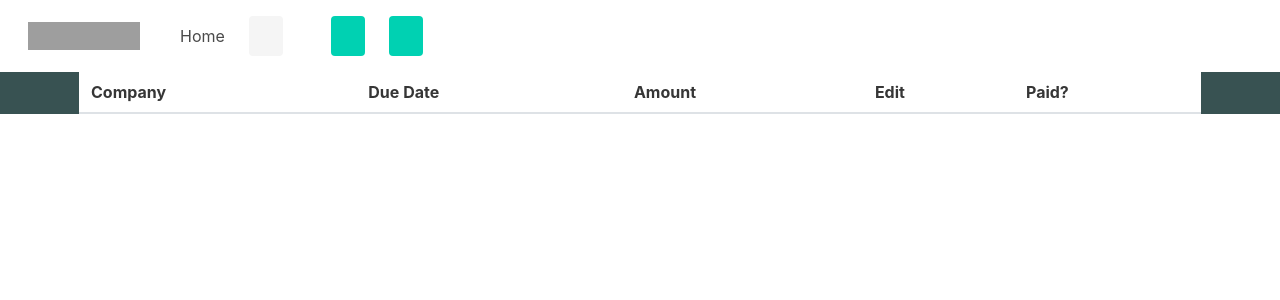
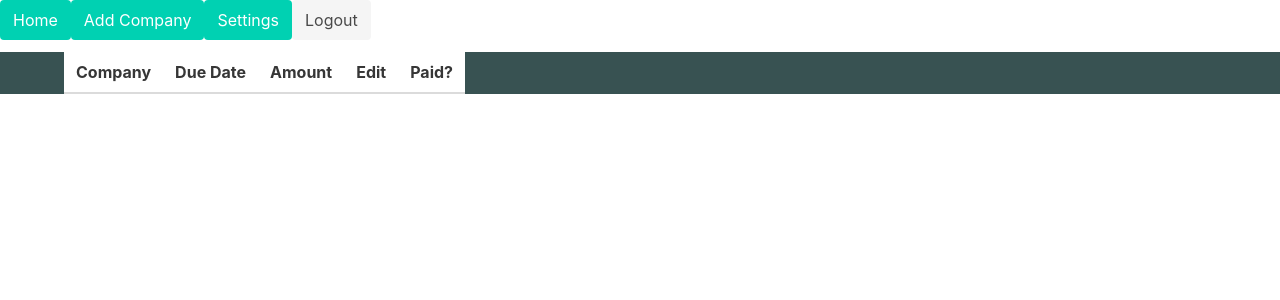
Before and after one commit to davidfries/BillTrak, a Flask app: a page that uses templates/base.html in a window 1280 px wide. Shown: the top 300 px of the page. Run offline with Flask 2, Linux system fonts and the light colour scheme; the visitor is signed in with stand-in values (Sample User, id 1); data that the repository does not hold is empty; parts of the project's set-up code (start-up, migrations or seed data) failed here and were passed over; some libraries are stand-ins or nearby versions; grey boxes are pictures that could not be loaded.

Commit message:
fixed navbar, re-architected it again styling now needs fixed for bulma across all pages

```diff
--- a/static/css/styles.css
+++ b/static/css/styles.css
@@ -13,20 +13,3 @@ body
 .nav{
     padding: 5px;
 }
-
-.nav-item
-{
-    padding-left: 2px;
-}
-
-
-#dataviz{
-    float: right;
-    position: relative;
-    width:445px;
-    height:225px;
-    background-color: aquamarine;
-    margin-bottom: 1.5%;
-    margin-top: 1.5%;
-
-}
--- a/templates/base.html
+++ b/templates/base.html
@@ -9,13 +9,9 @@
     <meta name="viewport" content="width=device-width, initial-scale=1">
 
     <!-- Bootstrap CSS -->
-    <link rel="stylesheet" href="https://stackpath.bootstrapcdn.com/bootstrap/4.1.2/css/bootstrap.min.css"
-        integrity="sha384-Smlep5jCw/wG7hdkwQ/Z5nLIefveQRIY9nfy6xoR1uRYBtpZgI6339F5dgvm/e9B" crossorigin="anonymous">
-</head>
-
-<body>
-
-    <!-- Optional JavaScript -->
+    <!-- <link rel="stylesheet" href="https://stackpath.bootstrapcdn.com/bootstrap/4.1.2/css/bootstrap.min.css"
+        integrity="sha384-Smlep5jCw/wG7hdkwQ/Z5nLIefveQRIY9nfy6xoR1uRYBtpZgI6339F5dgvm/e9B" crossorigin="anonymous"> -->
+         <!-- Optional JavaScript -->
     <!-- jQuery first, then Popper.js, then Bootstrap JS -->
 
     <link rel="stylesheet" type="text/css" href="{{ url_for('static', filename='css/easy-autocomplete.min.css') }}">
@@ -34,54 +30,50 @@
         crossorigin="anonymous"></script>
     <!-- <script src="https://stackpath.bootstrapcdn.com/bootstrap/4.1.2/js/bootstrap.min.js" integrity="sha384-o+RDsa0aLu++PJvFqy8fFScvbHFLtbvScb8AjopnFD+iEQ7wo/CG0xlczd+2O/em" crossorigin="anonymous"></script> -->
     <script src="{{ url_for('static',filename='js/jquery.autocomplete.js') }}"></script>
+</head>
+
+<body>
+
+
     {% block extrascripts %}
     {% endblock %}
     <nav class="navbar" role="navigation" aria-label="main navigation">
-        <div class="navbar-brand">
-            <a class="navbar-item" href="https://bulma.io">
-                <img src="https://bulma.io/images/bulma-logo.png" width="112" height="28">
-            </a>
 
-            <a role="button" class="navbar-burger burger" aria-label="menu" aria-expanded="false"
-                data-target="navbarBasicExample">
-                <span aria-hidden="true"></span>
-                <span aria-hidden="true"></span>
-                <span aria-hidden="true"></span>
-            </a>
-        </div>
 
         <div id="navbarBasicExample" class="navbar-menu">
             <div class="navbar-start">
-                <a href="{{ url_for('default')  }}" class="navbar-item">
+                <a href="{{ url_for('default')  }}" class="navbar-item button is-primary">
                     Home
                 </a>
-                <div class="navbar-item">
-                    <a class="button is-light" href="{{ url_for('logout')  }}">
 
-                    </a>
-                </div>
-                <div class="navbar-item">
+
                     <!-- Addbill -->
                     {% block addbill %}
 
                     {% endblock %}
-                </div>
-                <div class="navbar-item">
-                    <a class="button is-primary">
-                        <!-- AddCompany -->
 
-                    </a>
-                </div>
-                <div class="navbar-item">
-                    <a class="button is-primary" href="{{ url_for('managesettings')  }}">
+                    {% block addcompany %}
 
-                        <!-- Settings -->
-                    </a>
-                </div>
+                    {% endblock %}
+                    {% block settings %}
+                    <a class="navbar-item button is-primary" href="{{ url_for('managesettings')  }}">
+                            Settings
+                            <!-- Settings -->
+                        </a>
+                    {% endblock %}
+
+                    {% block logout %}
+
+                    {% endblock %}
+            </div>
 
 
 
             </div>
+
+
+
+
     </nav>
 
 
@@ -97,7 +89,7 @@
 
     {% endblock %}
 
-    </div>
+
 
 </body>
 
--- a/templates/bills.html
+++ b/templates/bills.html
@@ -1,23 +1,33 @@
 {% extends "base.html" %}
 
-
+{% block addcompany %}
+<a class="navbar-item button is-primary" href="{{ url_for('addcompany') }}">
+        <!-- AddCompany -->
+        Add Company
+    </a>
+    {% endblock %}
 
 
 {% block addbill %}
 {% if companycount >0 %}
 
-<a class="button is-primary" href="{{ url_for('addbill')  }}">Add Company</a>
+<a class="navbar-item button is-primary" href="{{ url_for('addbill')  }}">Add Bill</a>
 {% else %}
 {{ super() }}
 {% endif %}
 {% endblock %}
 
 
+{% block logout %}
 
+        <a class="navbar-item button is-light" href="{{ url_for('logout')  }}">
+                Logout
+            </a>
+{% endblock %}
 
 {% block content %}
 
-<div class="container text-center">
+<div class="container">
     <table class="table">
         <thead>
             <tr>
@@ -37,11 +47,8 @@
                 <td>{{ bill.duedate }}</td>
                 <td> {{ bill.amt }} </td>
                 <td>
-                    <form action="{{ url_for('editbill',billid=bill.billid) }}" method="GET">
-                        <button type="submit" class="btn custbtn-drk">Edit</button>
 
-                    </form>
-
+                    <a href="{{ url_for('editbill',billid=bill.billid) }}" class="button is-primary">Edit</a>
 
                 </td>
                 <td>
@@ -54,5 +61,5 @@
     </table>
 
 </div>
-</div>
+
 {% endblock %}
--- a/templates/edit.html
+++ b/templates/edit.html
@@ -33,7 +33,7 @@
 
 
     </div>
-</div>
+
 
 
 </form>
--- a/templates/index.html
+++ b/templates/index.html
@@ -1,5 +1,10 @@
 {% extends "base.html" %}
+{% block addcompany %}
 
+{% endblock %}
+{% block settings %}
+
+{% endblock %}
 {% block content %}
 <link rel="stylesheet" href="https://cdnjs.cloudflare.com/ajax/libs/bulma/0.4.0/css/bulma.css">
 <section class="hero is-primary is-fullheight">
--- a/templates/login.html
+++ b/templates/login.html
@@ -1,4 +1,7 @@
 {% extends "base.html" %}
+{% block settings %}
+
+{% endblock %}
 {% block content %}
 
 <form action="" method="post" role="form">
--- a/templates/register.html
+++ b/templates/register.html
@@ -1,4 +1,10 @@
 {% extends "base.html" %}
+{% block settings %}
+
+{% endblock %}
+{% block addcompany %}
+
+{% endblock %}
 {% block content %}
 
 <form action="" method="post" role="form" oninput='up2.setCustomValidity(up2.value != up.value ? "Passwords do not match." : "")'>
```
